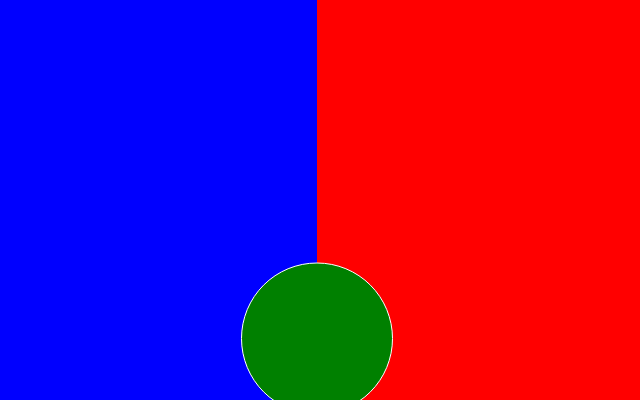
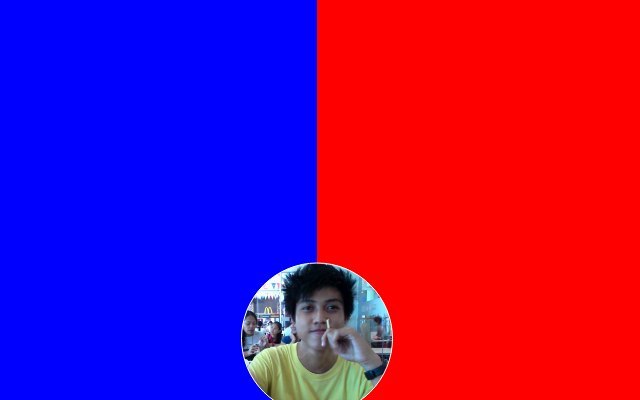
Before and after one commit to desertpunk12/desertpunk12.github.io, a plain HTML site: page docs/index.html in a window 1280 px wide. Shown: the top 400 px of the page, without its empty margins (323-963 px from the left). Drawn offline with Linux system fonts and the light colour scheme.

Commit message:
added profile pic

```diff
--- a/docs/stylesheets/style.css
+++ b/docs/stylesheets/style.css
@@ -69,9 +69,12 @@ body{
     margin: auto;
     width: 150px;
     height: 150px;
-    background-color: green;
+    /*background-color: green;*/
     max-width: none;
     position: relative;
+    background-image: url('../assets/profilepic.jpg');
+    background-size: contain;
+
 
     border-radius: 50%;
     border: 1px white solid;
```
Also changed, not shown: docs/assets/profilepic.jpg (added).
